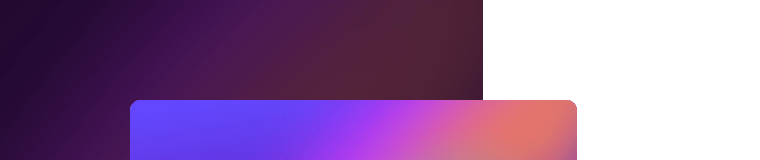
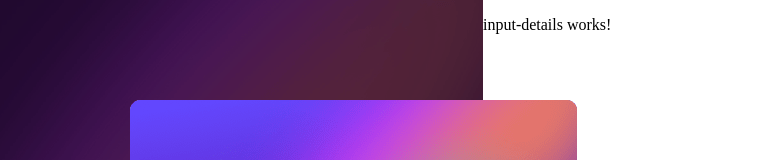
Before and after one commit to shahrzadJavadiKoushesh/InteractiveCardDetailsForm, an Angular app: page / in a window 1280 px wide. Shown: the top 160 px of the page, without its empty margins (0-760 px from the left). Built offline with nearby package versions, Linux system fonts and the light colour scheme.

Commit message:
add input details component

```diff
--- a/src/app/app.component.html
+++ b/src/app/app.component.html
@@ -1,5 +1,8 @@
-<div class="main-bg">
-  <img src="../assets/bg-main-desktop.png" alt="main" srcset="" class="bg-main-desktop">
-  <img src="../assets/bg-card-front.png" alt="front of your card" srcset="" class="bg-card-front">
-  <img src="../assets/bg-card-back.png" alt="back of your card" srcset="" class="bg-card-back">
+<div class="container">
+  <div class="main-bg">
+    <img src="../assets/bg-main-desktop.png" alt="main" srcset="" class="bg-main-desktop">
+    <img src="../assets/bg-card-front.png" alt="front of your card" srcset="" class="bg-card-front">
+    <img src="../assets/bg-card-back.png" alt="back of your card" srcset="" class="bg-card-back">
+  </div>
+  <app-input-details></app-input-details>
 </div>
--- a/src/app/app.component.scss
+++ b/src/app/app.component.scss
@@ -1,3 +1,5 @@
+.container{
+    display: flex;
     .main-bg{
         background-color: #FFF;
         position: relative;
@@ -14,3 +16,5 @@
             left: 250px;
         }
     }
+
+}
--- a/src/app/app.module.ts
+++ b/src/app/app.module.ts
@@ -3,10 +3,12 @@ import { BrowserModule } from '@angular/platform-browser';
 
 import { AppRoutingModule } from './app-routing.module';
 import { AppComponent } from './app.component';
+import { InputDetailsComponent } from './input-details/input-details.component';
 
 @NgModule({
   declarations: [
-    AppComponent
+    AppComponent,
+    InputDetailsComponent,
   ],
   imports: [
     BrowserModule,
--- /dev/null
+++ b/src/app/input-details/input-details.component.html
@@ -0,0 +1 @@
+<p>input-details works!</p>
```
Also changed, not shown: src/app/input-details/input-details.component.ts (added, +10 -0 lines), src/app/input-details/input-details.component.scss (added), 1 other file (tests, documents, lock files or other folders). Lines whose indentation alone changed are shown as unchanged.
